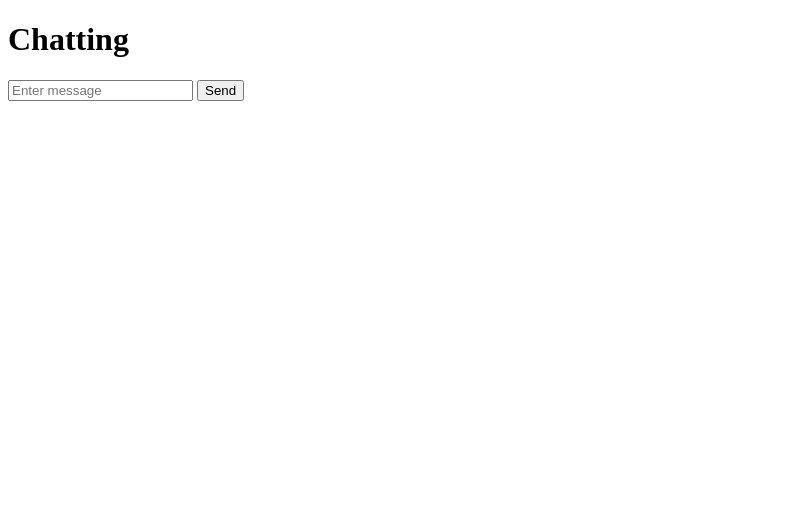
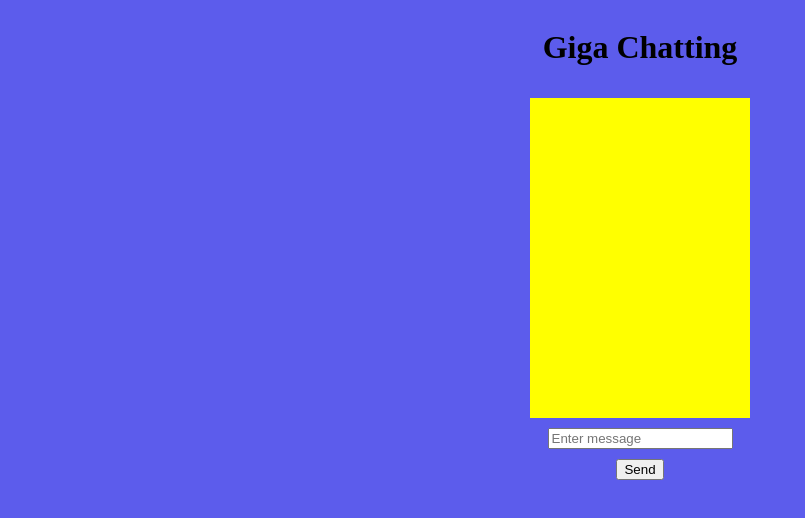
Before and after one commit to biswass101/Socket.Io-Implementation-Chatting-Application-, a website: page public/index.html in a window 1280 px wide. Shown: the whole page, without its empty margins (0-805 px from the left). Drawn offline with nearby package versions, Linux system fonts and the light colour scheme; no server answers.

Commit message:
added some styles

```diff
--- a/public/index.html
+++ b/public/index.html
@@ -5,13 +5,38 @@
     <meta charset="UTF-8">
     <meta name="viewport" content="width=device-width, initial-scale=1.0">
     <title>Chat App</title>
+    <style>
+        body {
+            background-color: rgb(92, 92, 236);
+            display: flex;
+            flex-direction: column;
+            justify-content: center;
+            gap: 10px;
+            align-items: center;
+        }
+        #msgs {
+            width: 200px;
+            height: 300px;
+            padding: 10px;
+            background-color: yellow;
+            word-wrap: break-word;
+            overflow-y: scroll;
+        }
+        p{
+            background-color: blue;
+            border-radius: 10px;
+            padding: 5px;
+            font-weight: bold;
+            font-size: 1.2rem;
+        }
+    </style>
 </head>
 
 <body>
-    <h1>Chatting</h1>
+    <h1>Giga Chatting</h1>
+    <div id="msgs"></div>
     <input type="text" id="message" placeholder="Enter message">
     <button id="sendBtn">Send</button>
-    <div id="msgs"></div>
     <script src="/socket.io/socket.io.js"></script>
     <script>
         const socket = io()
@@ -28,6 +53,7 @@
         sendBtn.addEventListener('click', (e) => {
             const message = msgIpt.value;
             socket.emit('user-msg', message)
+            msgIpt.value = ''
         })
     </script>
 </body>
```
